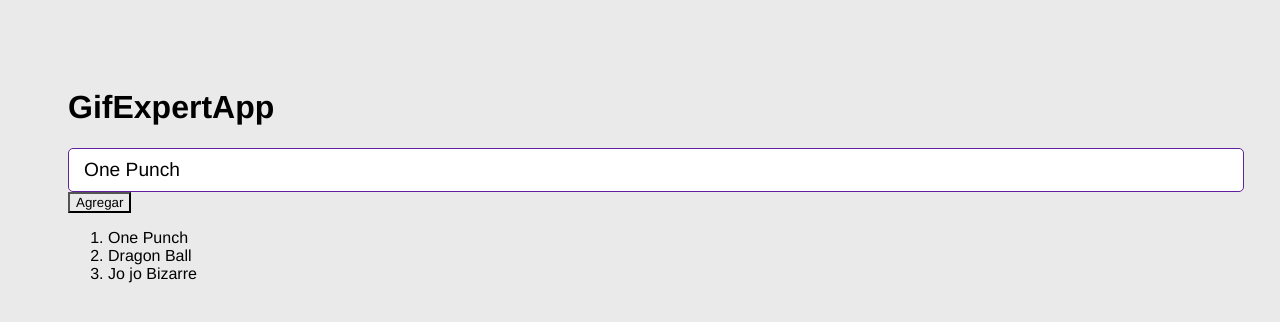
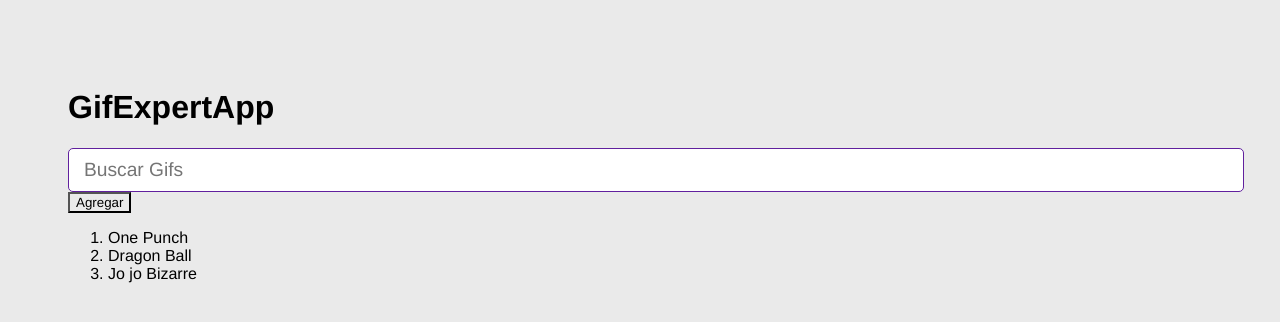
Before and after one commit to mundix/react-gif-expert, a React (Vite) app: page / in a window 1280 px wide. Shown: the top 322 px of the page. Built offline with nearby package versions, Linux system fonts and the light colour scheme.

Commit message:
Set default value for setInputValue empty

```diff
--- a/src/GifExpertApp.jsx
+++ b/src/GifExpertApp.jsx
@@ -7,7 +7,7 @@ export const GifExpertApp = () => {
    // const apiKey = 'eLExLPtDE06VxhwSZ4ZpRpaBss0IWc48';
 
    const onAddCategory = () => {
-      setCategories([...categories, 'Ninja Gaiden']); //ok
+      setCategories([...categories, ' Ninja Gaiden']); //ok
       // setCategories(cat => [...cat, 'Ninja Gaiden']); //another way
    }
 
--- a/src/components/AddCategory.jsx
+++ b/src/components/AddCategory.jsx
@@ -2,7 +2,7 @@ import { useState } from 'react';
 
 export const AddCategory = ({setCategories}) => {
 
-   const [inputValue, setInputValue] = useState('One Punch')
+   const [inputValue, setInputValue] = useState('')
 
    const onInputChange = ({ target }) => {
       // console.log(event.target.value)
```
